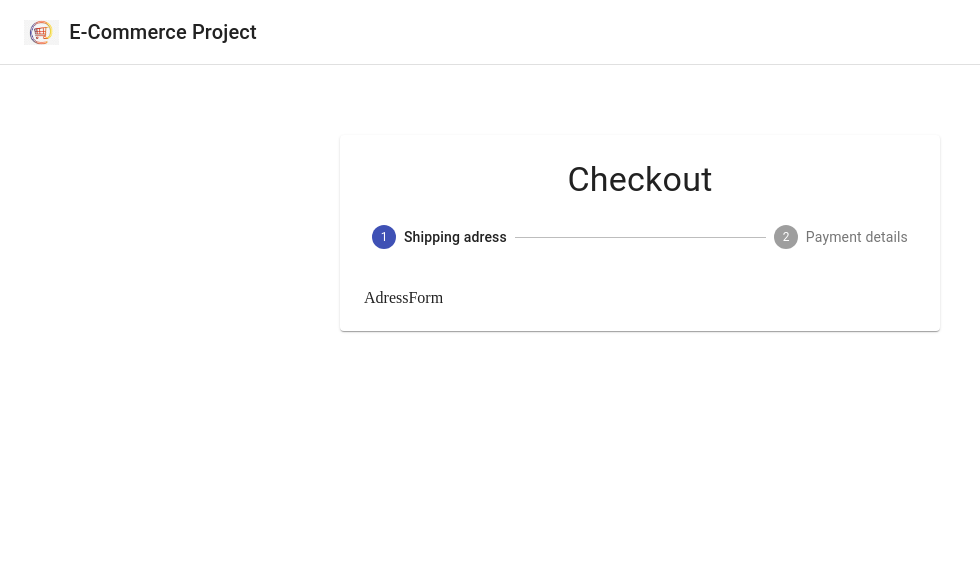
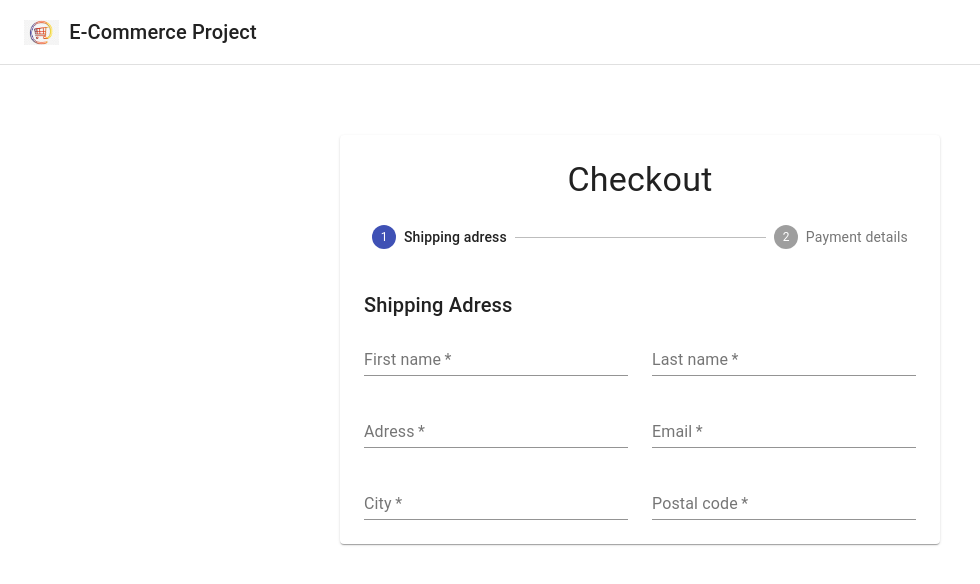
Before and after one commit to josilob/e-commerce, a React (Create React App) app: page /checkout in a window 1280 px wide. Shown: the top 584 px of the page, without its empty margins (0-980 px from the left). Built offline with nearby package versions, Linux system fonts and the light colour scheme; no server answers.

Commit message:
Checkout form with react-hook-form

```diff
--- a/src/components/CheckoutForm/AdressForm.jsx
+++ b/src/components/CheckoutForm/AdressForm.jsx
@@ -1,10 +1,29 @@
 import React from 'react'
+import {InputLabel, Select, MenuItem, Button, Grid, Typography} from '@material-ui/core'
+import {useForm, FormProvider} from 'react-hook-form'
+
+import FormInput from './CustomTextField'
 
 const AdressForm = () => {
+  const methods = useForm()
+
+
   return (
-    <div>
-      AdressForm
-    </div>
+    <React.Fragment>
+      <Typography variant='h6' gutterBottom>Shipping Adress</Typography>
+      <FormProvider {...methods}>
+        <form onSubmit=''>
+          <Grid container spacing={3}>
+            <FormInput required name='firstName' label='First name'/>
+            <FormInput required name='lastName' label='Last name'/>
+            <FormInput required name='adress1' label='Adress'/>
+            <FormInput required name='email' label='Email'/>
+            <FormInput required name='city' label='City'/>
+            <FormInput required name='zip' label='Postal code'/>
+          </Grid>
+        </form>
+      </FormProvider>
+    </React.Fragment>
   )
 }
 
--- /dev/null
+++ b/src/components/CheckoutForm/CustomTextField.jsx
@@ -0,0 +1,22 @@
+import React from 'react'
+import {TextField, Grid} from '@material-ui/core'
+import {useFormContext, Controller} from 'react-hook-form'
+
+const FormInput = ({name, label, required}) => {
+  const {control} = useFormContext()
+
+  return (
+    <Grid item xs={12} sm={6}>
+      <Controller
+        as={TextField}
+        control={control}
+        fullWidth
+        name={name}
+        label={label}
+        required={required}
+      />
+    </Grid>
+  )
+}
+
+export default FormInput
```
